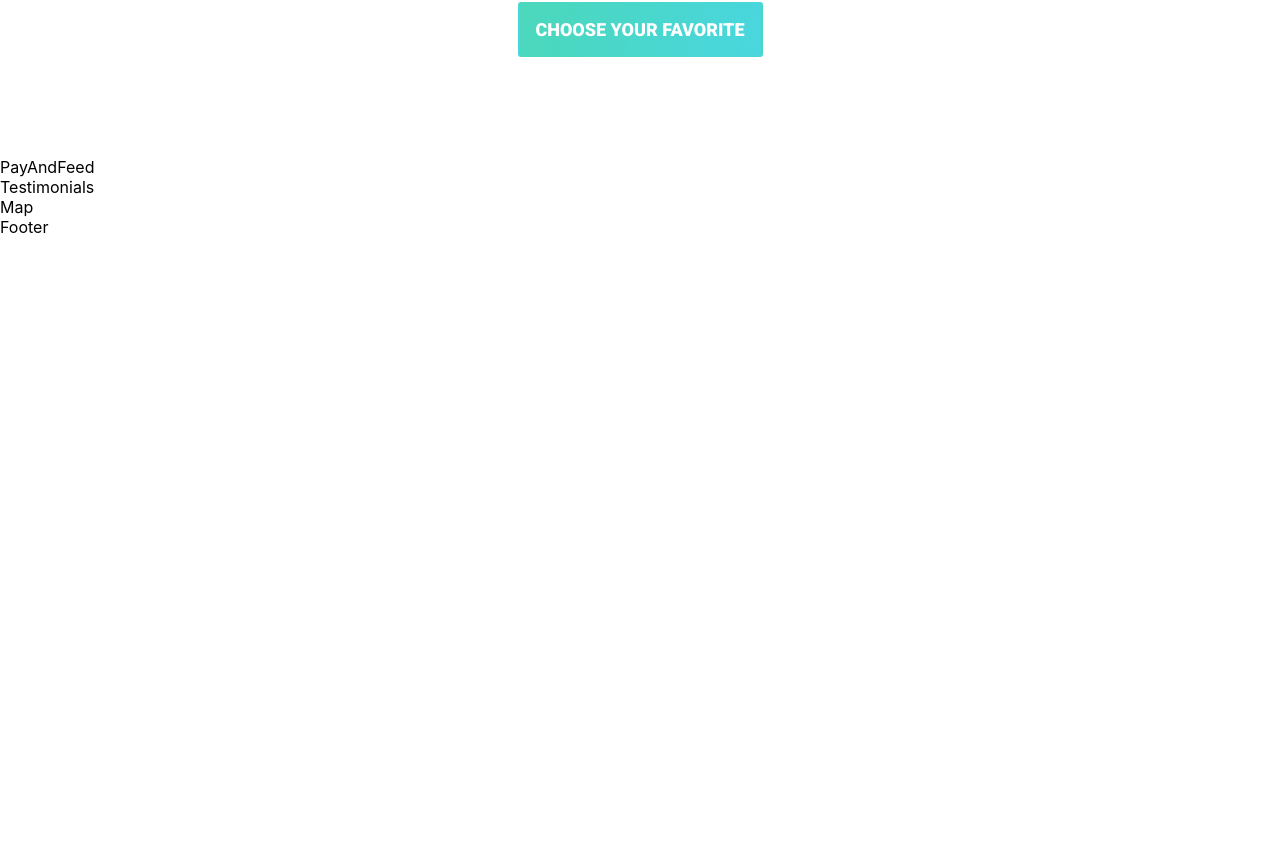
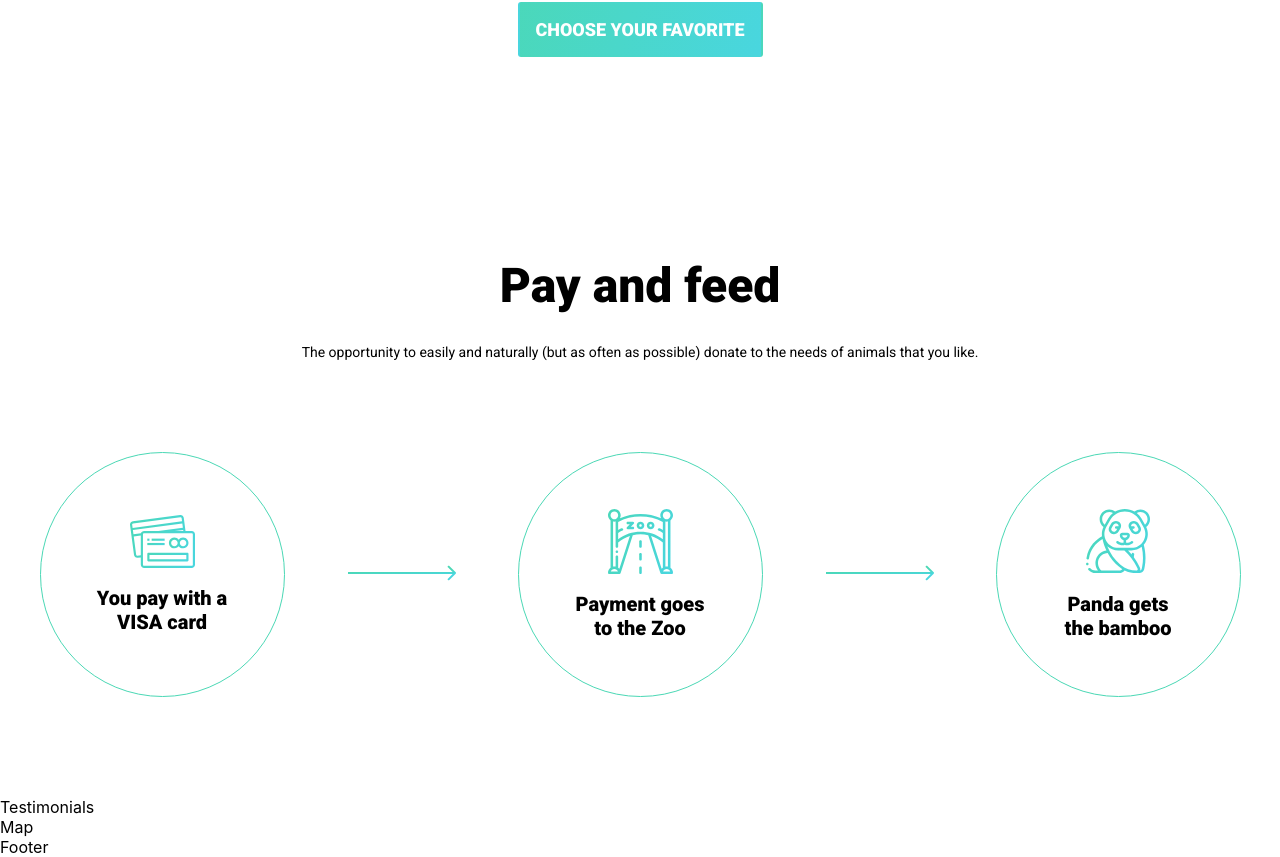
Before and after one commit to 0trava/ZOO_online, a React (Create React App) app: page / in a window 1280 px wide. Shown: the part 1975-2832 px from the top of the page. Before the commit the page ends 2212 px from the top, so only its background shows below. Built offline with nearby package versions, Linux system fonts and the light colour scheme.

Commit message:
add content Pay and feed

```diff
--- a/src/components/Page_section/Pay and feed/PayAndFeed.jsx
+++ b/src/components/Page_section/Pay and feed/PayAndFeed.jsx
@@ -1,9 +1,65 @@
-import React from 'react'
+import React from 'react';
+import style from './PayAndFeed.module.css';
+
+// images
+import img1 from '../../images/svg/cards.svg';
+import img2 from '../../images/svg/zoo.svg';
+import img3 from '../../images/svg/panda.svg';
 
 const PayAndFeed = () => {
   return (
-    <div>PayAndFeed</div>
-  )
-}
+    <div className={style.body}>
+      <h3 className={style.title}>Pay and feed</h3>
+      <p className={style.text}>
+        The opportunity to easily and naturally (but as often as possible)
+        donate to the needs of animals that you like.
+      </p>
 
-export default PayAndFeed
+      <ul className={style.list}>
+        <li className={style.list_item}>
+          <img src={img1} alt="icon cards" />
+          <p>You pay with a VISA card</p>
+        </li>
+
+        <li className={style.list_line}>
+          <svg xmlns="http://www.w3.org/2000/svg" width="108" height="16" viewBox="0 0 108 16" fill="none">
+          <path d="M107.707 8.70711C108.098 8.31658 108.098 7.68342 107.707 7.29289L101.343 0.928932C100.953 0.538408 100.319 0.538408 99.9289 0.928932C99.5384 1.31946 99.5384 1.95262 99.9289 2.34315L105.586 8L99.9289 13.6569C99.5384 14.0474 99.5384 14.6805 99.9289 15.0711C100.319 15.4616 100.953 15.4616 101.343 15.0711L107.707 8.70711ZM0 9L107 9V7L0 7L0 9Z" fill="url(#paint0_linear_153_90)"/>
+          <defs>
+          <linearGradient id="paint0_linear_153_90" x1="-19.9789" y1="8" x2="-19.827" y2="12.9337" gradientUnits="userSpaceOnUse">
+          <stop stop-color="#4BD8B5"/>
+          <stop offset="1" stop-color="#49D6DF"/>
+          </linearGradient>
+          </defs>
+          </svg>
+        </li>
+
+
+        <li className={style.list_item}>
+          <img src={img2} alt="icon zoo" />
+          <p>Payment goes to the Zoo</p>
+        </li>
+
+        <li className={style.list_line}>
+          <svg xmlns="http://www.w3.org/2000/svg" width="108" height="16" viewBox="0 0 108 16" fill="none">
+          <path d="M107.707 8.70711C108.098 8.31658 108.098 7.68342 107.707 7.29289L101.343 0.928932C100.953 0.538408 100.319 0.538408 99.9289 0.928932C99.5384 1.31946 99.5384 1.95262 99.9289 2.34315L105.586 8L99.9289 13.6569C99.5384 14.0474 99.5384 14.6805 99.9289 15.0711C100.319 15.4616 100.953 15.4616 101.343 15.0711L107.707 8.70711ZM0 9L107 9V7L0 7L0 9Z" fill="url(#paint0_linear_153_90)"/>
+          <defs>
+          <linearGradient id="paint0_linear_153_90" x1="-19.9789" y1="8" x2="-19.827" y2="12.9337" gradientUnits="userSpaceOnUse">
+          <stop stop-color="#4BD8B5"/>
+          <stop offset="1" stop-color="#49D6DF"/>
+          </linearGradient>
+          </defs>
+          </svg>
+        </li>
+
+
+
+        <li className={style.list_item}>
+          <img src={img3} alt="icon panda" />
+          <p>Panda gets the bamboo</p>
+        </li>
+      </ul>
+    </div>
+  );
+};
+
+export default PayAndFeed;
--- a/src/components/Page_section/Pay and feed/PayAndFeed.module.css
+++ b/src/components/Page_section/Pay and feed/PayAndFeed.module.css
@@ -0,0 +1,82 @@
+.body {
+    display: flex;
+    flex-direction: column;
+    align-items: center;
+    justify-content: center;
+
+    padding-top: 100px;
+    padding-bottom: 100px;
+
+
+
+    background-color: var(--body-second-color);
+
+}
+
+.title {
+    color: var(--text-color-2);
+    text-align: center;
+    margin-bottom: 30px;
+
+    /* title_style */
+    font-family: Roboto;
+    font-size: 48px;
+    font-style: normal;
+    font-weight: 900;
+    line-height: normal;
+}
+
+.text {
+    color: var(--text-color);
+    text-align: center;
+    margin-bottom: 92px;
+
+    /* txt_style */
+    font-family: Roboto;
+    font-size: 14px;
+    font-style: normal;
+    font-weight: 400;
+    line-height: normal;
+}
+
+.list {
+    display: flex;
+    align-items: center;
+    gap: 63px;
+}
+
+.list_item {
+    display: flex;
+    flex-direction: column;
+    align-items: center;
+    justify-content: center;
+    gap: 18px;
+
+    width: 245px;
+    height: 245px;
+    border-radius: 240px;
+    border: 1px solid #4BD8B5;
+
+}
+
+.list_item img {
+    width: 65px;
+}
+
+.list_item p {
+    color: var(--text-color-2);
+    text-align: center;
+    width: 134px;
+    pointer-events: none;
+
+    /* h3 */
+    font-family: Roboto;
+    font-size: 20px;
+    font-style: normal;
+    font-weight: 900;
+    line-height: normal;
+}
+
+.list_line {
+    max-width: 107px;
+}
--- a/src/index.css
+++ b/src/index.css
@@ -21,13 +21,14 @@ code {
   --body-color: #333333;
   --text-color: #F2F2F2;
   --body-second-color: #4F4F4F;
-
+  --text-color-2: #FEFEFE;
 }
 
 
 [data-theme = 'light'] {
   --body-color: #FFF;
   --text-color: #333333;
+  --text-color-2: #4F4F4F;
   --body-second-color: #F2F2F2;
 
 }
```
